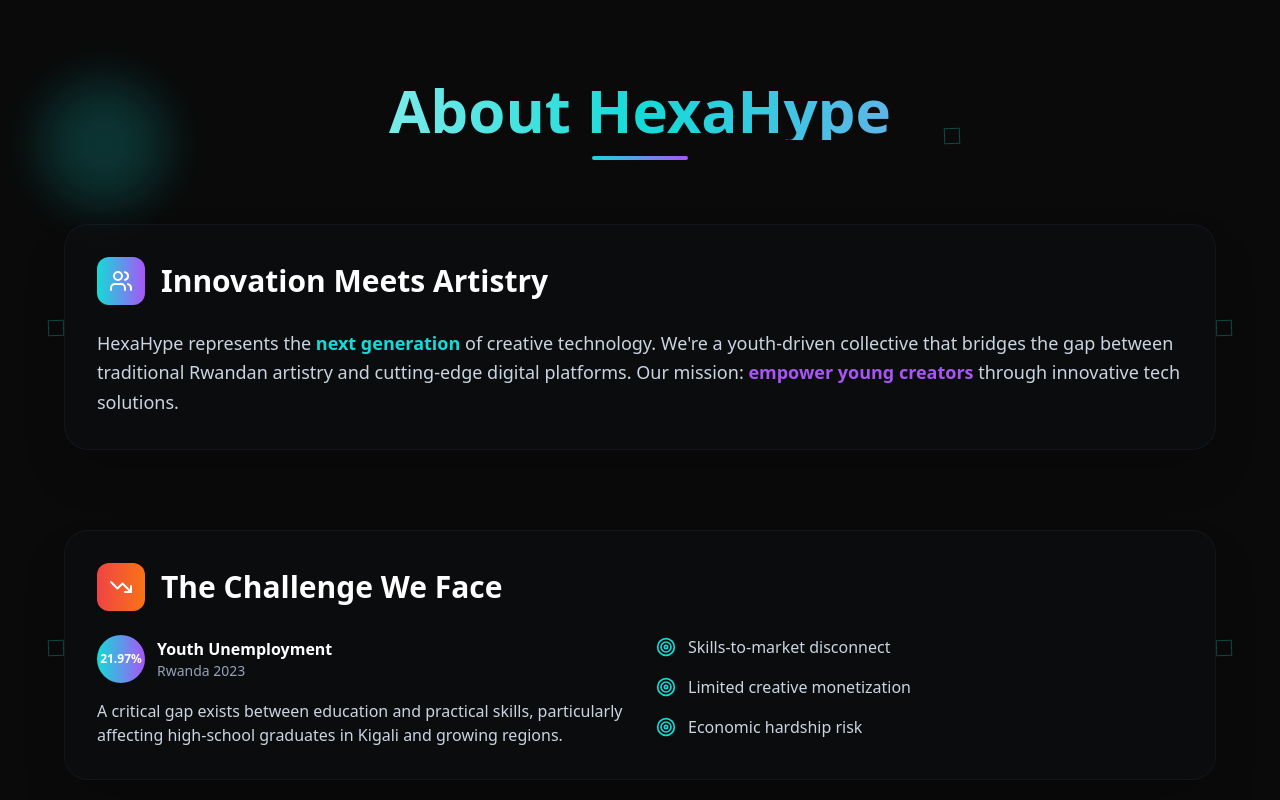
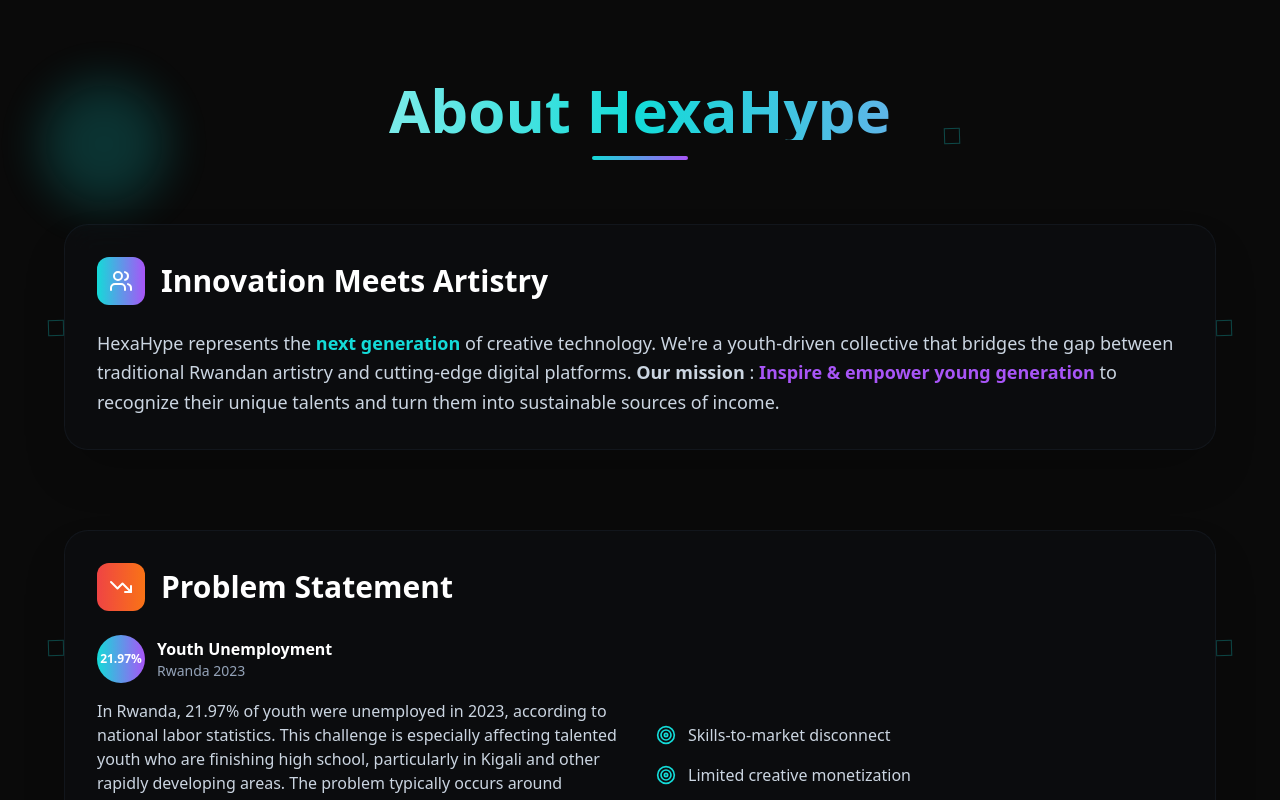
Before and after one commit to iraelie251006/hexahype, a Next.js app: page /about in a window 1280 px wide. Shown: the top 800 px of the page. Built offline with nearby package versions, Linux system fonts and the light colour scheme.

Commit message:
Update About page content with new mission statement, problem statement, and statistics

```diff
--- a/app/about/page.tsx
+++ b/app/about/page.tsx
@@ -80,11 +80,13 @@
               </span>{" "}
               of creative technology. We&apos;re a youth-driven collective that
               bridges the gap between traditional Rwandan artistry and
-              cutting-edge digital platforms. Our mission:{" "}
+              cutting-edge digital platforms.{" "}
+              <span className="font-bold">Our mission</span> :{" "}
               <span className="font-semibold text-purple-500">
-                empower young creators
+                Inspire & empower young generation
               </span>{" "}
-              through innovative tech solutions.
+              to recognize their unique talents and turn them into sustainable
+              sources of income.
             </p>
           </div>
         </div>
@@ -99,7 +101,7 @@
                 <TrendingDown className="size-6 text-white" />
               </div>
               <h2 className="text-3xl font-bold text-slate-800 dark:text-white">
-                The Challenge We Face
+                Problem Statement
               </h2>
             </div>
 
@@ -119,13 +121,20 @@
                   </div>
                 </div>
                 <p className="text-slate-600 dark:text-slate-300">
-                  A critical gap exists between education and practical skills,
-                  particularly affecting high-school graduates in Kigali and
-                  growing regions.
+                  In Rwanda, 21.97% of youth were unemployed in 2023, according
+                  to national labor statistics. This challenge is especially
+                  affecting talented youth who are finishing high school,
+                  particularly in Kigali and other rapidly developing areas. The
+                  problem typically occurs around graduation periods when a
+                  large number of young people enter the job market with limited
+                  qualifications and few available job opportunities. As the
+                  number of high school graduates continues to grow, the lack of
+                  sustainable employment options puts many young people at risk
+                  of economic hardship.
                 </p>
               </div>
 
-              <div className="space-y-4">
+              <div className="flex flex-col justify-center space-y-4">
                 <div className="flex items-center gap-3">
                   <Target className="size-5 text-[#14DBD8]" />
                   <span className="text-slate-700 dark:text-slate-300">
@@ -233,7 +242,11 @@
               <div>
                 <p className="mb-6 text-lg leading-relaxed text-slate-600 dark:text-slate-300">
                   Our journey began at{" "}
-                  <Link href={"https://niyoartscenter.com/"} target="_blank" className="font-semibold text-purple-500">
+                  <Link
+                    href={"https://niyoartscenter.com/"}
+                    target="_blank"
+                    className="font-semibold text-purple-500"
+                  >
                     Niyo Art Center
                   </Link>
                   , where we conducted in-depth interviews with emerging
```
